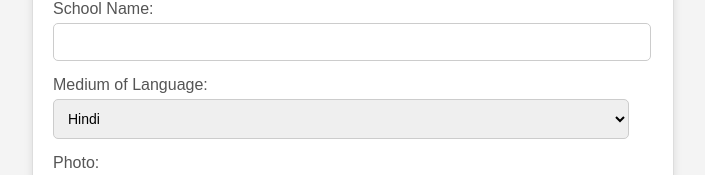
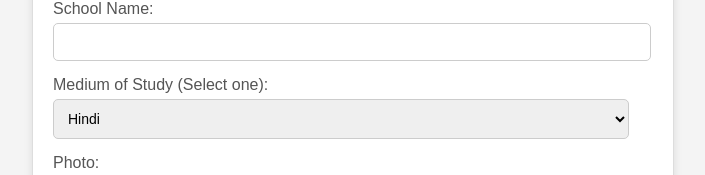
Before and after one commit to rahoolsingh/Satyalok_Quiz_Registarction_App, a React (Create React App) app: page / in a window 1280 px wide. Shown: the part 485-660 px from the top of the page, without its empty margins (287-992 px from the left). Built offline with nearby package versions, Linux system fonts and the light colour scheme.

Commit message:
feat: Update label for medium of study in SatyalokQuizForm

```diff
--- a/src/SatyalokQuizForm.jsx
+++ b/src/SatyalokQuizForm.jsx
@@ -1,7 +1,6 @@
 import React from 'react';
 import { useFormik } from 'formik';
 import * as Yup from 'yup';
-import axios from 'axios';
 import './App.css';
 
 const SatyalokQuizForm = () => {
@@ -83,7 +82,7 @@ const SatyalokQuizForm = () => {
         {formik.touched.schoolName && formik.errors.schoolName ? <div className="error">{formik.errors.schoolName}</div> : null}
       </label>
       <label>
-        Medium of Language:
+        Medium of Study (Select one):
         <select name="medium" onChange={formik.handleChange} onBlur={formik.handleBlur} value={formik.values.medium}>
           <option value="Hindi">Hindi</option>
           <option value="English">English</option>
```
